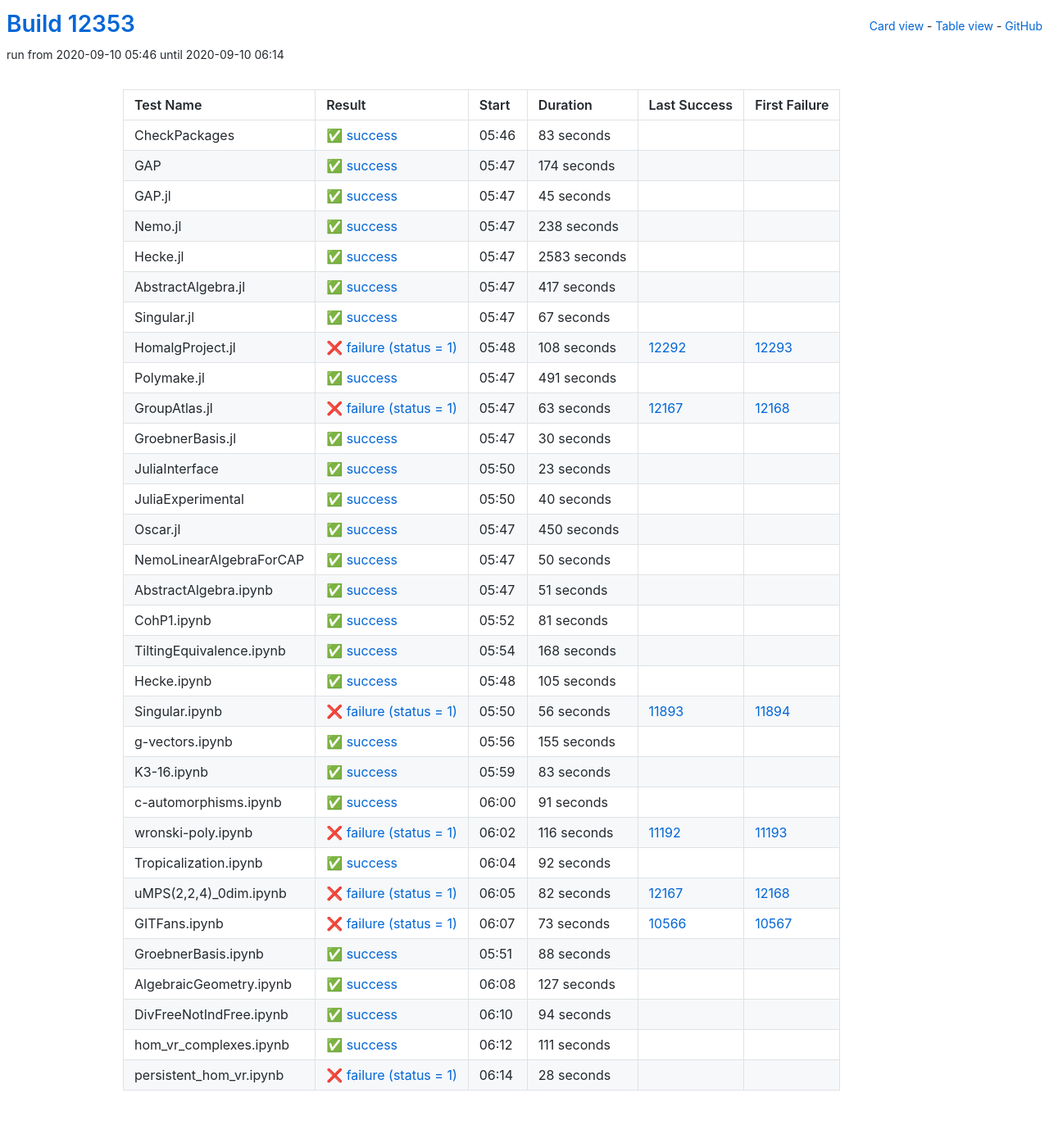
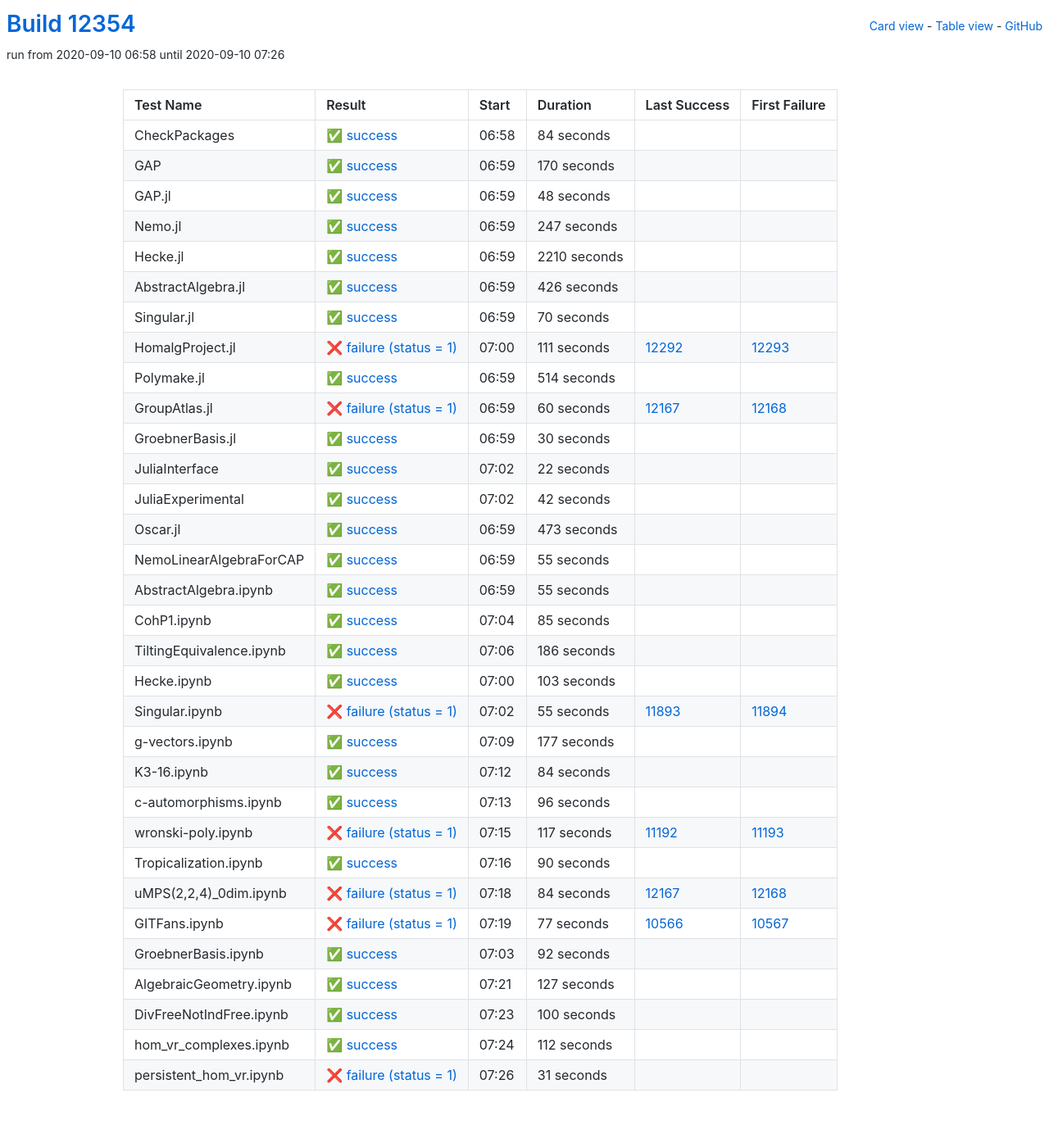
Before and after one commit to oscar-system/oscar-ci-status, a Jekyll site: the page built from table.html, in a window 1280 px wide. Shown: the whole page at 82% size. Built offline with Jekyll 4.4.1, drawn with Linux system fonts in a browser that asks for light colours.

Commit message:
Build #12354

```diff
--- a/_data/ci.yml
+++ b/_data/ci.yml
@@ -1,6 +1,6 @@
 ---
-build: 12353
-build_url: https://oscarci.mathematik.uni-kl.de/job/oscar/12353/
+build: 12354
+build_url: https://oscarci.mathematik.uni-kl.de/job/oscar/12354/
 job: oscar
 organization: oscar-system
 repo: oscar-ci-status
@@ -8,128 +8,128 @@ repourl: https://github.com/oscar-system/oscar-ci-status
 tests:
 - name: CheckPackages
   id: checkpackages
-  log: https://oscarci.mathematik.uni-kl.de/job/oscar/12353/artifact/logs/build-12353/CheckPackages.log
-  start: 2020-09-10 05:46
+  log: https://oscarci.mathematik.uni-kl.de/job/oscar/12354/artifact/logs/build-12354/CheckPackages.log
+  start: 2020-09-10 06:58
   success: true
   exitcode: 0
   status: success
-  duration: 83
+  duration: 84
   last_success: false
   last_success_url:
   first_failure: false
   first_failure_url:
 - name: GAP
   id: gap
-  log: https://oscarci.mathematik.uni-kl.de/job/oscar/12353/artifact/logs/build-12353/GAP.log
-  start: 2020-09-10 05:47
+  log: https://oscarci.mathematik.uni-kl.de/job/oscar/12354/artifact/logs/build-12354/GAP.log
+  start: 2020-09-10 06:59
   success: true
   exitcode: 0
   status: success
-  duration: 174
+  duration: 170
   last_success: false
   last_success_url:
   first_failure: false
   first_failure_url:
 - name: GAP.jl
   id: gap-jl
-  log: https://oscarci.mathematik.uni-kl.de/job/oscar/12353/artifact/logs/build-12353/GAP.jl.log
-  start: 2020-09-10 05:47
+  log: https://oscarci.mathematik.uni-kl.de/job/oscar/12354/artifact/logs/build-12354/GAP.jl.log
+  start: 2020-09-10 06:59
   success: true
   exitcode: 0
   status: success
-  duration: 45
+  duration: 48
   last_success: false
   last_success_url:
   first_failure: false
   first_failure_url:
 - name: Nemo.jl
   id: nemo-jl
-  log: https://oscarci.mathematik.uni-kl.de/job/oscar/12353/artifact/logs/build-12353/Nemo.jl.log
-  start: 2020-09-10 05:47
+  log: https://oscarci.mathematik.uni-kl.de/job/oscar/12354/artifact/logs/build-12354/Nemo.jl.log
+  start: 2020-09-10 06:59
   success: true
   exitcode: 0
   status: success
-  duration: 238
+  duration: 247
   last_success: false
   last_success_url:
   first_failure: false
   first_failure_url:
 - name: Hecke.jl
   id: hecke-jl
-  log: https://oscarci.mathematik.uni-kl.de/job/oscar/12353/artifact/logs/build-12353/Hecke.jl.log
-  start: 2020-09-10 05:47
+  log: https://oscarci.mathematik.uni-kl.de/job/oscar/12354/artifact/logs/build-12354/Hecke.jl.log
+  start: 2020-09-10 06:59
   success: true
   exitcode: 0
   status: success
-  duration: 2583
+  duration: 2210
   last_success: false
   last_success_url:
   first_failure: false
   first_failure_url:
 - name: AbstractAlgebra.jl
   id: abstractalgebra-jl
-  log: https://oscarci.mathematik.uni-kl.de/job/oscar/12353/artifact/logs/build-12353/AbstractAlgebra.jl.log
-  start: 2020-09-10 05:47
+  log: https://oscarci.mathematik.uni-kl.de/job/oscar/12354/artifact/logs/build-12354/AbstractAlgebra.jl.log
+  start: 2020-09-10 06:59
   success: true
   exitcode: 0
   status: success
-  duration: 417
+  duration: 426
   last_success: false
   last_success_url:
   first_failure: false
   first_failure_url:
 - name: Singular.jl
   id: singular-jl
-  log: https://oscarci.mathematik.uni-kl.de/job/oscar/12353/artifact/logs/build-12353/Singular.jl.log
-  start: 2020-09-10 05:47
+  log: https://oscarci.mathematik.uni-kl.de/job/oscar/12354/artifact/logs/build-12354/Singular.jl.log
+  start: 2020-09-10 06:59
   success: true
   exitcode: 0
   status: success
-  duration: 67
+  duration: 70
   last_success: false
   last_success_url:
   first_failure: false
   first_failure_url:
 - name: HomalgProject.jl
   id: homalgproject-jl
-  log: https://oscarci.mathematik.uni-kl.de/job/oscar/12353/artifact/logs/build-12353/HomalgProject.jl.log
-  start: 2020-09-10 05:48
+  log: https://oscarci.mathematik.uni-kl.de/job/oscar/12354/artifact/logs/build-12354/HomalgProject.jl.log
+  start: 2020-09-10 07:00
   success: false
   exitcode: 1
   status: failure
-  duration: 108
+  duration: 111
   last_success: 12292
   last_success_url: https://oscarci.mathematik.uni-kl.de/job/oscar/12292/
   first_failure: 12293
   first_failure_url: https://oscarci.mathematik.uni-kl.de/job/oscar/12293/
 - name: Polymake.jl
   id: polymake-jl
-  log: https://oscarci.mathematik.uni-kl.de/job/oscar/12353/artifact/logs/build-12353/Polymake.jl.log
-  start: 2020-09-10 05:47
+  log: https://oscarci.mathematik.uni-kl.de/job/oscar/12354/artifact/logs/build-12354/Polymake.jl.log
+  start: 2020-09-10 06:59
   success: true
   exitcode: 0
   status: success
-  duration: 491
+  duration: 514
   last_success: false
   last_success_url:
   first_failure: false
   first_failure_url:
 - name: GroupAtlas.jl
   id: groupatlas-jl
-  log: https://oscarci.mathematik.uni-kl.de/job/oscar/12353/artifact/logs/build-12353/GroupAtlas.jl.log
-  start: 2020-09-10 05:47
+  log: https://oscarci.mathematik.uni-kl.de/job/oscar/12354/artifact/logs/build-12354/GroupAtlas.jl.log
+  start: 2020-09-10 06:59
   success: false
   exitcode: 1
   status: failure
-  duration: 63
+  duration: 60
   last_success: 12167
   last_success_url: https://oscarci.mathematik.uni-kl.de/job/oscar/12167/
   first_failure: 12168
   first_failure_url: https://oscarci.mathematik.uni-kl.de/job/oscar/12168/
 - name: GroebnerBasis.jl
   id: groebnerbasis-jl
-  log: https://oscarci.mathematik.uni-kl.de/job/oscar/12353/artifact/logs/build-12353/GroebnerBasis.jl.log
-  start: 2020-09-10 05:47
+  log: https://oscarci.mathematik.uni-kl.de/job/oscar/12354/artifact/logs/build-12354/GroebnerBasis.jl.log
+  start: 2020-09-10 06:59
   success: true
   exitcode: 0
   status: success
@@ -140,164 +140,200 @@ tests:
   first_failure_url:
 - name: JuliaInterface
   id: juliainterface
-  log: https://oscarci.mathematik.uni-kl.de/job/oscar/12353/artifact/logs/build-12353/JuliaInterface.log
-  start: 2020-09-10 05:50
+  log: https://oscarci.mathematik.uni-kl.de/job/oscar/12354/artifact/logs/build-12354/JuliaInterface.log
+  start: 2020-09-10 07:02
   success: true
   exitcode: 0
   status: success
-  duration: 23
+  duration: 22
   last_success: false
   last_success_url:
   first_failure: false
   first_failure_url:
 - name: JuliaExperimental
   id: juliaexperimental
-  log: https://oscarci.mathematik.uni-kl.de/job/oscar/12353/artifact/logs/build-12353/JuliaExperimental.log
-  start: 2020-09-10 05:50
+  log: https://oscarci.mathematik.uni-kl.de/job/oscar/12354/artifact/logs/build-12354/JuliaExperimental.log
+  start: 2020-09-10 07:02
   success: true
   exitcode: 0
   status: success
-  duration: 40
+  duration: 42
   last_success: false
   last_success_url:
   first_failure: false
   first_failure_url:
 - name: Oscar.jl
   id: oscar-jl
-  log: https://oscarci.mathematik.uni-kl.de/job/oscar/12353/artifact/logs/build-12353/Oscar.jl.log
-  start: 2020-09-10 05:47
+  log: https://oscarci.mathematik.uni-kl.de/job/oscar/12354/artifact/logs/build-12354/Oscar.jl.log
+  start: 2020-09-10 06:59
   success: true
   exitcode: 0
   status: success
-  duration: 450
+  duration: 473
   last_success: false
   last_success_url:
   first_failure: false
   first_failure_url:
 - name: NemoLinearAlgebraForCAP
   id: nemolinearalgebraforcap
-  log: https://oscarci.mathematik.uni-kl.de/job/oscar/12353/artifact/logs/build-12353/NemoLinearAlgebraForCAP.log
-  start: 2020-09-10 05:47
+  log: https://oscarci.mathematik.uni-kl.de/job/oscar/12354/artifact/logs/build-12354/NemoLinearAlgebraForCAP.log
+  start: 2020-09-10 06:59
   success: true
   exitcode: 0
   status: success
-  duration: 50
+  duration: 55
   last_success: false
   last_success_url:
   first_failure: false
   first_failure_url:
 - name: AbstractAlgebra.ipynb
   id: abstractalgebra-ipynb
-  log: https://oscarci.mathematik.uni-kl.de/job/oscar/12353/artifact/logs/build-12353/AbstractAlgebra.ipynb.log
-  start: 2020-09-10 05:47
+  log: https://oscarci.mathematik.uni-kl.de/job/oscar/12354/artifact/logs/build-12354/AbstractAlgebra.ipynb.log
+  start: 2020-09-10 06:59
   success: true
   exitcode: 0
   status: success
-  duration: 51
+  duration: 55
   last_success: false
   last_success_url:
   first_failure: false
   first_failure_url:
 - name: CohP1.ipynb
   id: cohp1-ipynb
-  log: https://oscarci.mathematik.uni-kl.de/job/oscar/12353/artifact/logs/build-12353/CohP1.ipynb.log
-  start: 2020-09-10 05:52
+  log: https://oscarci.mathematik.uni-kl.de/job/oscar/12354/artifact/logs/build-12354/CohP1.ipynb.log
+  start: 2020-09-10 07:04
   success: true
   exitcode: 0
   status: success
-  duration: 81
+  duration: 85
   last_success: false
   last_success_url:
   first_failure: false
   first_failure_url:
 - name: TiltingEquivalence.ipynb
   id: tiltingequivalence-ipynb
-  log: https://oscarci.mathematik.uni-kl.de/job/oscar/12353/artifact/logs/build-12353/TiltingEquivalence.ipynb.log
-  start: 2020-09-10 05:54
+  log: https://oscarci.mathematik.uni-kl.de/job/oscar/12354/artifact/logs/build-12354/TiltingEquivalence.ipynb.log
+  start: 2020-09-10 07:06
   success: true
   exitcode: 0
   status: success
-  duration: 168
+  duration: 186
   last_success: false
   last_success_url:
   first_failure: false
   first_failure_url:
 - name: Hecke.ipynb
   id: hecke-ipynb
-  log: https://oscarci.mathematik.uni-kl.de/job/oscar/12353/artifact/logs/build-12353/Hecke.ipynb.log
-  start: 2020-09-10 05:48
+  log: https://oscarci.mathematik.uni-kl.de/job/oscar/12354/artifact/logs/build-12354/Hecke.ipynb.log
+  start: 2020-09-10 07:00
   success: true
   exitcode: 0
   status: success
-  duration: 105
+  duration: 103
   last_success: false
   last_success_url:
   first_failure: false
   first_failure_url:
 - name: Singular.ipynb
   id: singular-ipynb
-  log: https://oscarci.mathematik.uni-kl.de/job/oscar/12353/artifact/logs/build-12353/Singular.ipynb.log
-  start: 2020-09-10 05:50
+  log: https://oscarci.mathematik.uni-kl.de/job/oscar/12354/artifact/logs/build-12354/Singular.ipynb.log
+  start: 2020-09-10 07:02
   success: false
   exitcode: 1
   status: failure
-  duration: 56
+  duration: 55
   last_success: 11893
   last_success_url: https://oscarci.mathematik.uni-kl.de/job/oscar/11893/
   first_failure: 11894
   first_failure_url: https://oscarci.mathematik.uni-kl.de/job/oscar/11894/
 - name: g-vectors.ipynb
   id: g-vectors-ipynb
-  log: https://oscarci.mathematik.uni-kl.de/job/oscar/12353/artifact/logs/build-12353/g-vectors.ipynb.log
-  start: 2020-09-10 05:56
+  log: https://oscarci.mathematik.uni-kl.de/job/oscar/12354/artifact/logs/build-12354/g-vectors.ipynb.log
+  start: 2020-09-10 07:09
   success: true
   exitcode: 0
   status: success
-  duration: 155
+  duration: 177
   last_success: false
   last_success_url:
   first_failure: false
   first_failure_url:
 - name: K3-16.ipynb
   id: k3-16-ipynb
-  log: https://oscarci.mathematik.uni-kl.de/job/oscar/12353/artifact/logs/build-12353/K3-16.ipynb.log
-  start: 2020-09-10 05:59
+  log: https://oscarci.mathematik.uni-kl.de/job/oscar/12354/artifact/logs/build-12354/K3-16.ipynb.log
+  start: 2020-09-10 07:12
   success: true
   exitcode: 0
   status: success
-  duration: 83
+  duration: 84
   last_success: false
   last_success_url:
   first_failure: false
   first_failure_url:
 - name: c-automorphisms.ipynb
   id: c-automorphisms-ipynb
-  log: https://oscarci.mathematik.uni-kl.de/job/oscar/12353/artifact/logs/build-12353/c-automorphisms.ipynb.log
-  start: 2020-09-10 06:00
+  log: https://oscarci.mathematik.uni-kl.de/job/oscar/12354/artifact/logs/build-12354/c-automorphisms.ipynb.log
+  start: 2020-09-10 07:13
   success: true
   exitcode: 0
   status: success
-  duration: 91
+  duration: 96
   last_success: false
   last_success_url:
   first_failure: false
   first_failure_url:
 - name: wronski-poly.ipynb
   id: wronski-poly-ipynb
-  log: https://oscarci.mathematik.uni-kl.de/job/oscar/12353/artifact/logs/build-12353/wronski-poly.ipynb.log
-  start: 2020-09-10 06:02
+  log: https://oscarci.mathematik.uni-kl.de/job/oscar/12354/artifact/logs/build-12354/wronski-poly.ipynb.log
+  start: 2020-09-10 07:15
   success: false
   exitcode: 1
   status: failure
-  duration: 116
+  duration: 117
   last_success: 11192
   last_success_url: https://oscarci.mathematik.uni-kl.de/job/oscar/11192/
   first_failure: 11193
   first_failure_url: https://oscarci.mathematik.uni-kl.de/job/oscar/11193/
 - name: Tropicalization.ipynb
   id: tropicalization-ipynb
-  log: https://oscarci.mathematik.uni-kl.de/job/oscar/12353/artifact/logs/build-12353/Tropicalization.ipynb.log
-  start: 2020-09-10 06:04
+  log: https://oscarci.mathematik.uni-kl.de/job/oscar/12354/artifact/logs/build-12354/Tropicalization.ipynb.log
+  start: 2020-09-10 07:16
+  success: true
+  exitcode: 0
+  status: success
+  duration: 90
+  last_success: false
+  last_success_url:
+  first_failure: false
+  first_failure_url:
+- name: uMPS(2,2,4)_0dim.ipynb
+  id: umps-2-2-4-0dim-ipynb
+  log: https://oscarci.mathematik.uni-kl.de/job/oscar/12354/artifact/logs/build-12354/uMPS-2-2-4-_0dim.ipynb.log
+  start: 2020-09-10 07:18
+  success: false
+  exitcode: 1
+  status: failure
+  duration: 84
+  last_success: 12167
+  last_success_url: https://oscarci.mathematik.uni-kl.de/job/oscar/12167/
+  first_failure: 12168
+  first_failure_url: https://oscarci.mathematik.uni-kl.de/job/oscar/12168/
+- name: GITFans.ipynb
+  id: gitfans-ipynb
+  log: https://oscarci.mathematik.uni-kl.de/job/oscar/12354/artifact/logs/build-12354/GITFans.ipynb.log
+  start: 2020-09-10 07:19
+  success: false
+  exitcode: 1
+  status: failure
+  duration: 77
+  last_success: 10566
+  last_success_url: https://oscarci.mathematik.uni-kl.de/job/oscar/10566/
+  first_failure: 10567
+  first_failure_url: https://oscarci.mathematik.uni-kl.de/job/oscar/10567/
+- name: GroebnerBasis.ipynb
+  id: groebnerbasis-ipynb
+  log: https://oscarci.mathematik.uni-kl.de/job/oscar/12354/artifact/logs/build-12354/GroebnerBasis.ipynb.log
+  start: 2020-09-10 07:03
   success: true
   exitcode: 0
   status: success
@@ -306,46 +342,10 @@ tests:
   last_success_url:
   first_failure: false
   first_failure_url:
-- name: uMPS(2,2,4)_0dim.ipynb
-  id: umps-2-2-4-0dim-ipynb
-  log: https://oscarci.mathematik.uni-kl.de/job/oscar/12353/artifact/logs/build-12353/uMPS-2-2-4-_0dim.ipynb.log
-  start: 2020-09-10 06:05
-  success: false
-  exitcode: 1
-  status: failure
-  duration: 82
-  last_success: 12167
-  last_success_url: https://oscarci.mathematik.uni-kl.de/job/oscar/12167/
-  first_failure: 12168
-  first_failure_url: https://oscarci.mathematik.uni-kl.de/job/oscar/12168/
-- name: GITFans.ipynb
-  id: gitfans-ipynb
-  log: https://oscarci.mathematik.uni-kl.de/job/oscar/12353/artifact/logs/build-12353/GITFans.ipynb.log
-  start: 2020-09-10 06:07
-  success: false
-  exitcode: 1
-  status: failure
-  duration: 73
-  last_success: 10566
-  last_success_url: https://oscarci.mathematik.uni-kl.de/job/oscar/10566/
-  first_failure: 10567
-  first_failure_url: https://oscarci.mathematik.uni-kl.de/job/oscar/10567/
-- name: GroebnerBasis.ipynb
-  id: groebnerbasis-ipynb
-  log: https://oscarci.mathematik.uni-kl.de/job/oscar/12353/artifact/logs/build-12353/GroebnerBasis.ipynb.log
-  start: 2020-09-10 05:51
-  success: true
-  exitcode: 0
-  status: success
-  duration: 88
-  last_success: false
-  last_success_url:
-  first_failure: false
-  first_failure_url:
 - name: AlgebraicGeometry.ipynb
   id: algebraicgeometry-ipynb
-  log: https://oscarci.mathematik.uni-kl.de/job/oscar/12353/artifact/logs/build-12353/AlgebraicGeometry.ipynb.log
-  start: 2020-09-10 06:08
+  log: https://oscarci.mathematik.uni-kl.de/job/oscar/12354/artifact/logs/build-12354/AlgebraicGeometry.ipynb.log
+  start: 2020-09-10 07:21
   success: true
   exitcode: 0
   status: success
@@ -356,36 +356,36 @@ tests:
   first_failure_url:
 - name: DivFreeNotIndFree.ipynb
   id: divfreenotindfree-ipynb
-  log: https://oscarci.mathematik.uni-kl.de/job/oscar/12353/artifact/logs/build-12353/DivFreeNotIndFree.ipynb.log
-  start: 2020-09-10 06:10
+  log: https://oscarci.mathematik.uni-kl.de/job/oscar/12354/artifact/logs/build-12354/DivFreeNotIndFree.ipynb.log
+  start: 2020-09-10 07:23
   success: true
   exitcode: 0
   status: success
-  duration: 94
+  duration: 100
   last_success: false
   last_success_url:
   first_failure: false
   first_failure_url:
 - name: hom_vr_complexes.ipynb
   id: hom-vr-complexes-ipynb
-  log: https://oscarci.mathematik.uni-kl.de/job/oscar/12353/artifact/logs/build-12353/hom_vr_complexes.ipynb.log
-  start: 2020-09-10 06:12
+  log: https://oscarci.mathematik.uni-kl.de/job/oscar/12354/artifact/logs/build-12354/hom_vr_complexes.ipynb.log
+  start: 2020-09-10 07:24
   success: true
   exitcode: 0
   status: success
-  duration: 111
+  duration: 112
   last_success: false
   last_success_url:
   first_failure: false
   first_failure_url:
 - name: persistent_hom_vr.ipynb
   id: persistent-hom-vr-ipynb
-  log: https://oscarci.mathematik.uni-kl.de/job/oscar/12353/artifact/logs/build-12353/persistent_hom_vr.ipynb.log
-  start: 2020-09-10 06:14
+  log: https://oscarci.mathematik.uni-kl.de/job/oscar/12354/artifact/logs/build-12354/persistent_hom_vr.ipynb.log
+  start: 2020-09-10 07:26
   success: false
   exitcode: 1
   status: failure
-  duration: 28
+  duration: 31
   last_success: false
   last_success_url:
   first_failure: false
```
Also changed, not shown: README.md.
